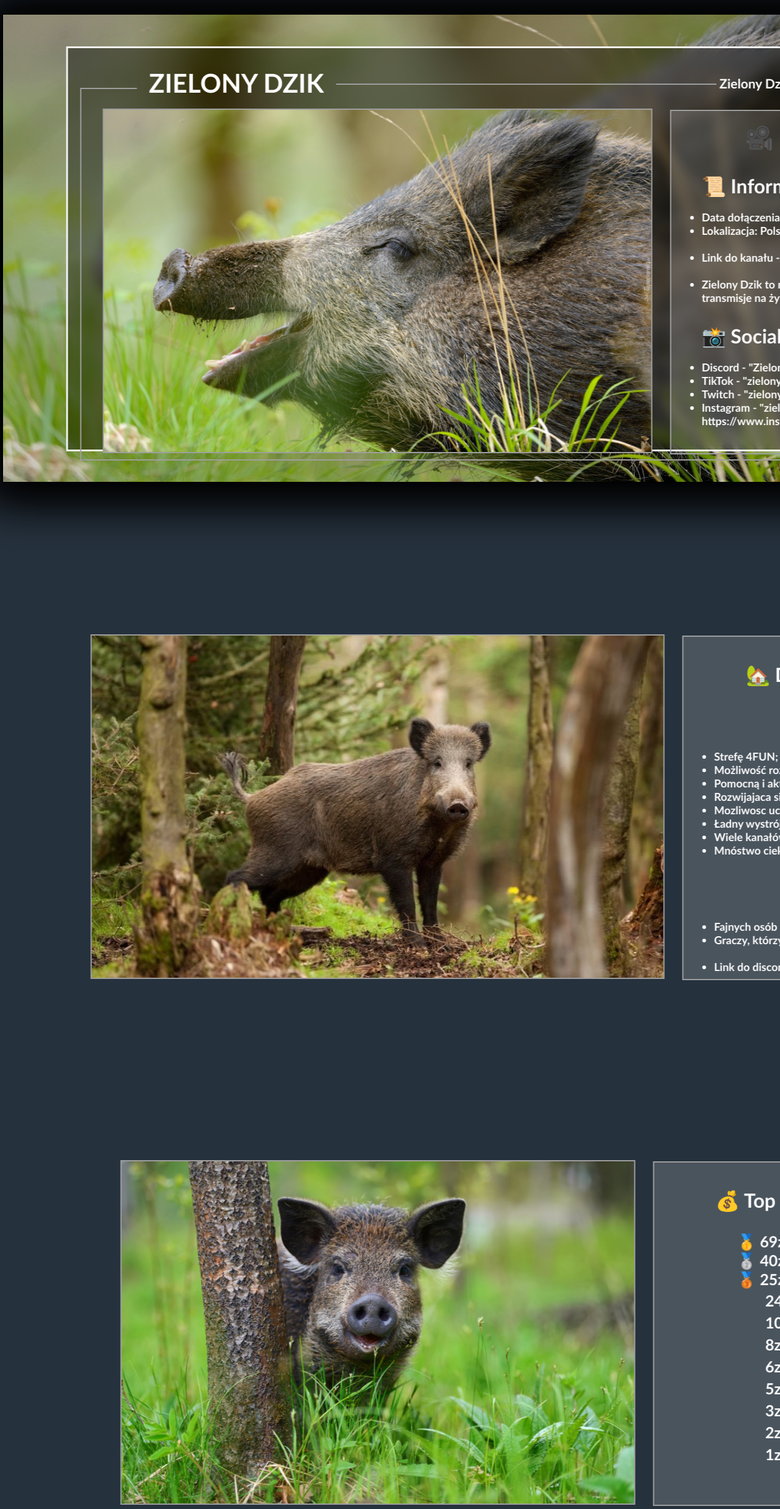
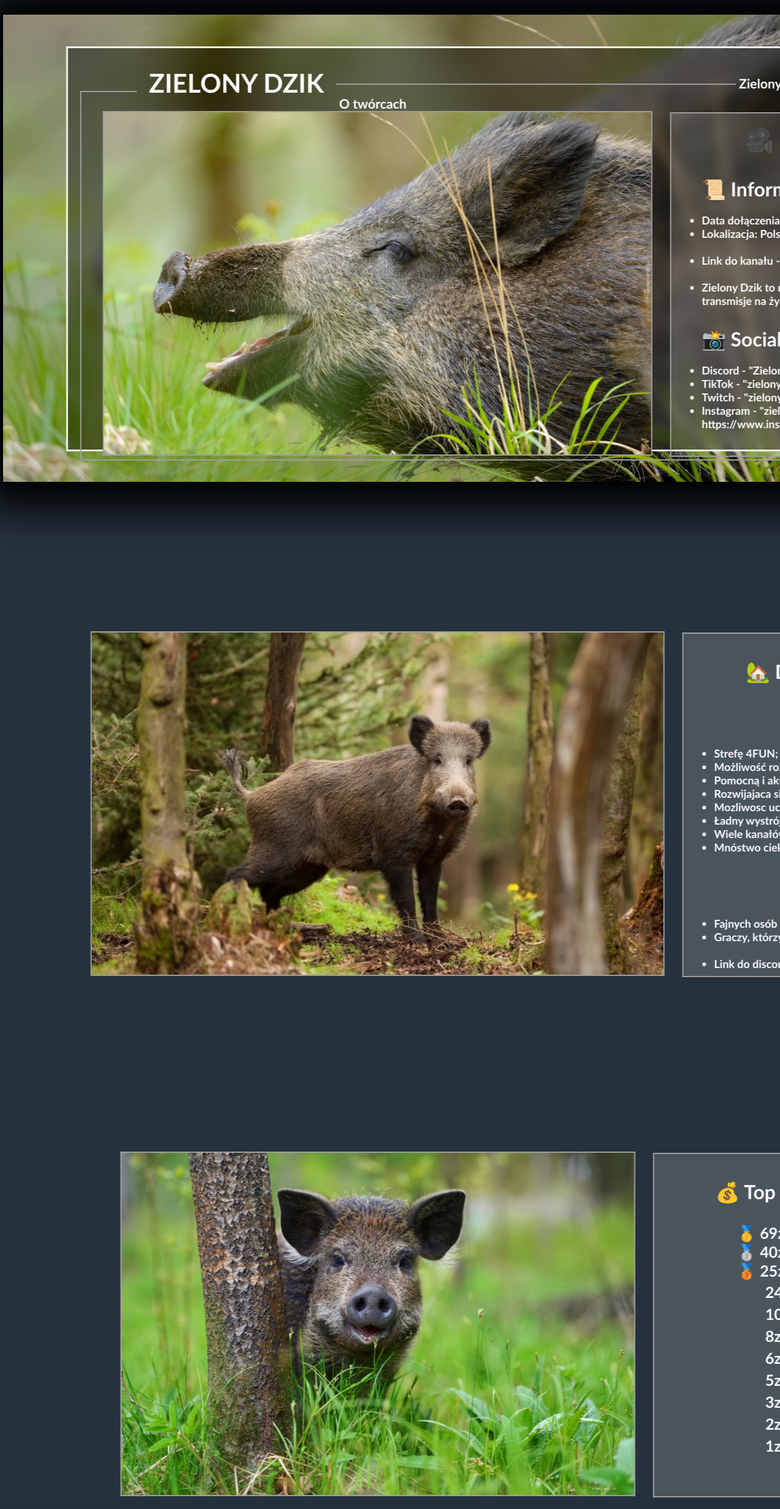
Before and after one commit to ZielonyDzik/zielonyprojekt, a PHP site: page / in a window 1280 px wide; the page is wider, and only the part inside the window is pictured. Shown: that part at 61% size. Run offline with PHP 8.4, Linux system fonts and the light colour scheme; some libraries are stand-ins or nearby versions.

Commit message:
Update index.php

```diff
--- a/index.php
+++ b/index.php
@@ -21,7 +21,7 @@ $page = $_GET['page'] ?? 'dzik';
         if($page == 'dzik'){
             $photo = "dzik1.jpg";
             $title = "ZIELONY DZIK";
-            $line = "width: 39rem;";
+            $line = "width: 41rem;";
         } elseif($page == 'fiveways') {
             $photo = "fiveways.png";
             $title = "FIVEWAYS RP";
```
